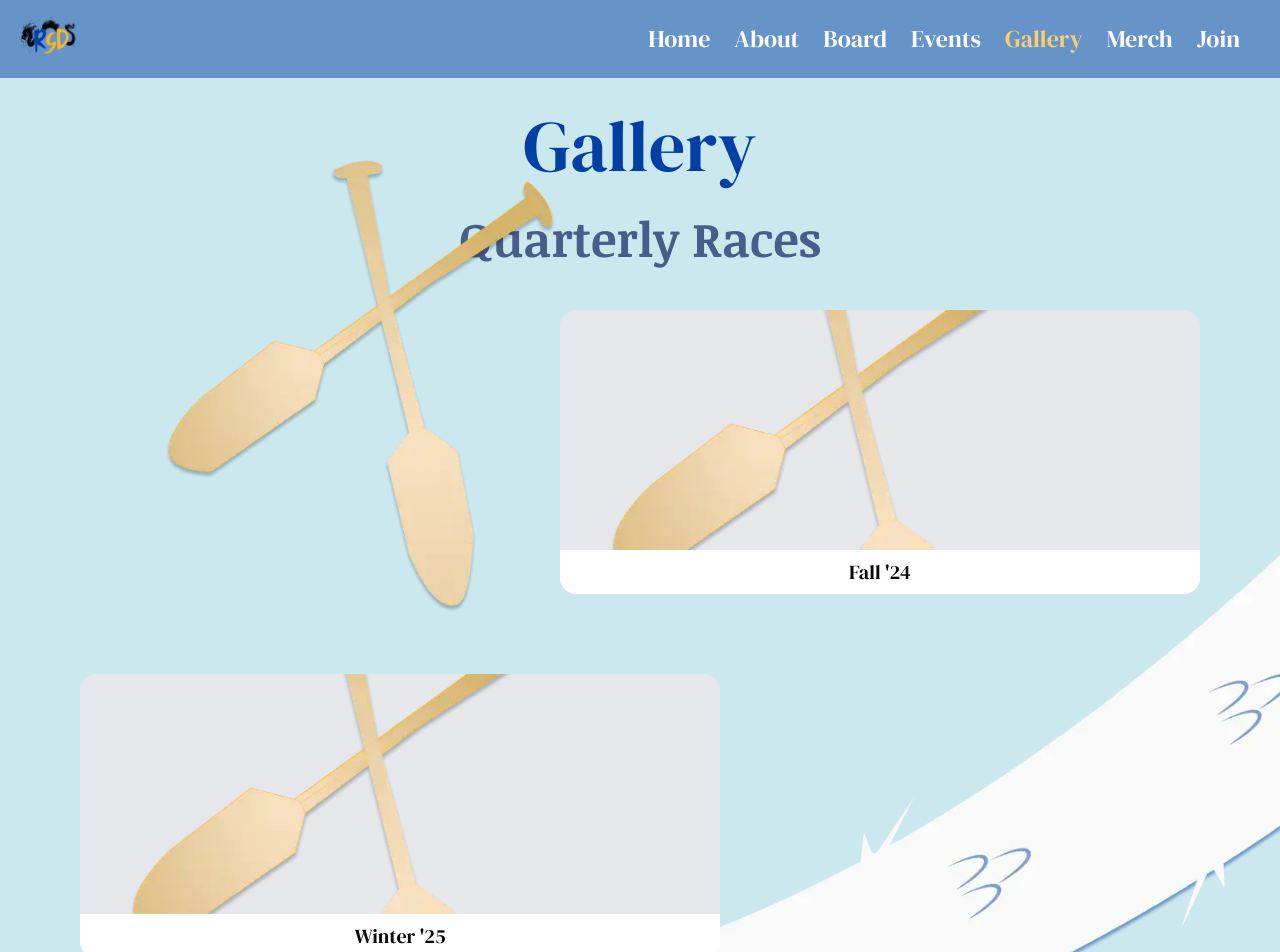
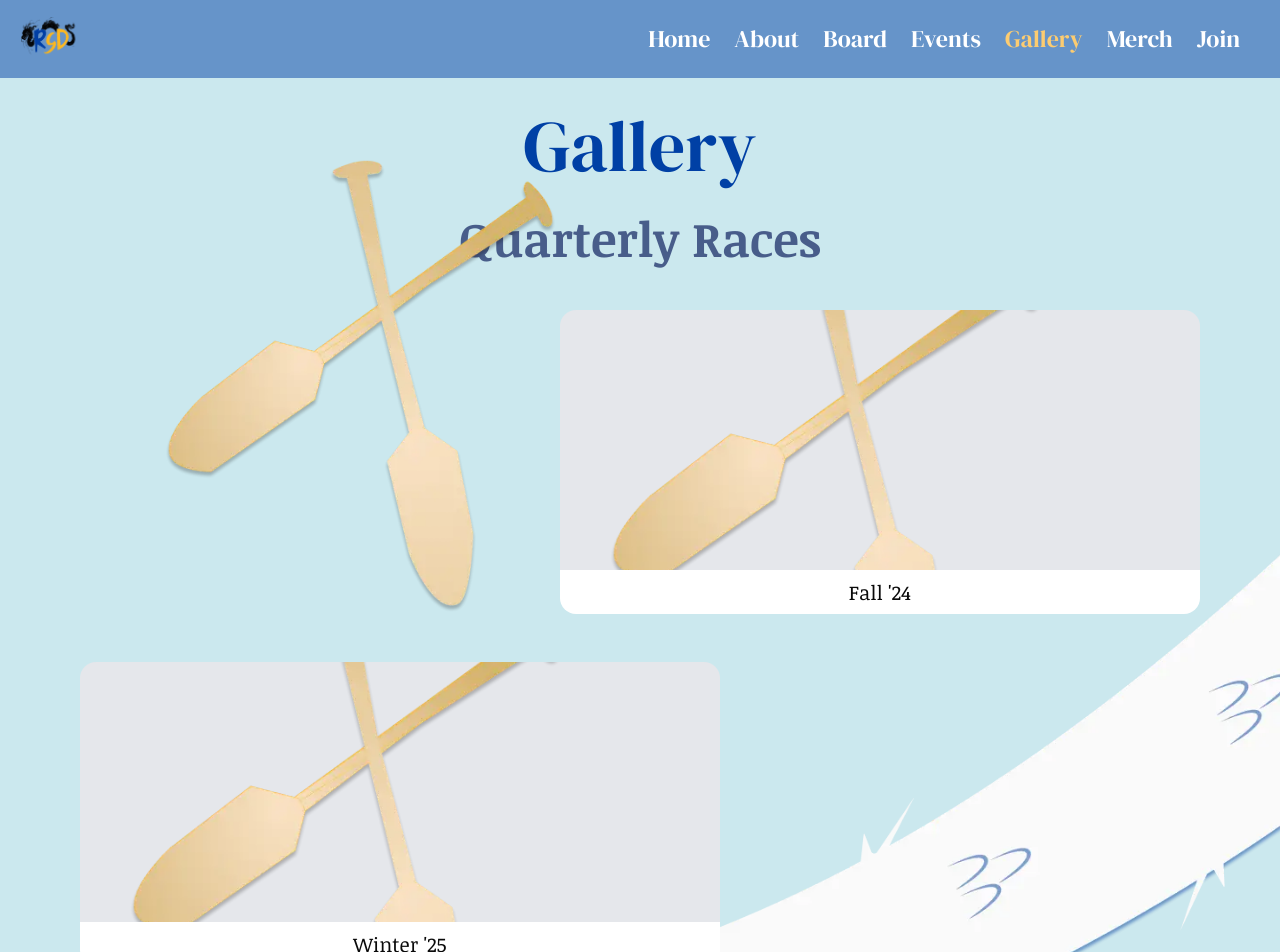
Before and after one commit to acm-ucr/rsd-website, a Next.js app: page /gallery in a window 1280 px wide. Shown: the top 952 px of the page. Built offline with nearby package versions, Linux system fonts and the light colour scheme.

Commit message:
finished the QuarterlyRaces file with a subtitle both images and the gallery cards using absolute positioning

```diff
--- a/src/app/gallery/page.tsx
+++ b/src/app/gallery/page.tsx
@@ -1,10 +1,12 @@
 import QuarterlyRaces from "@/components/gallery/QuarterlyRaces";
+import OtherEvents from "@/components/gallery/OtherEvents";
 import Header from "@/components/Header";
 const Gallery = () => {
   return (
     <div className="flex w-full flex-col items-center justify-center">
-      <Header text="Gallery" />
-      <QuarterlyRaces />
+      <Header text="Gallery"/>
+      <QuarterlyRaces/>
+      <OtherEvents/>
     </div>
   );
 };
--- a/src/components/gallery/GalleryCard.tsx
+++ b/src/components/gallery/GalleryCard.tsx
@@ -10,14 +10,18 @@ interface GalleryInfo {
 
 const GalleryCard = ({ photoName, link, image }: GalleryInfo) => {
   return (
+    <div className="font-rsd-alt w-full items-center">
       <Link href={link} target="_blank">
-      <div className="font-rsd-alt relative h-60 w-full flex-col items-center rounded-t-2xl bg-gray-200">
+        <div className="flex w-full flex-col">
+          <div className="relative h-65 rounded-t-2xl bg-gray-200">
             <Image className="object-cover" src={image} alt="product" fill />
           </div>
           <div className="rounded-b-2xl bg-white p-2 text-center text-xl">
             {photoName}
           </div>
+        </div>
       </Link>
+    </div>
   );
 };
 
--- a/src/components/gallery/QuarterlyRaces.tsx
+++ b/src/components/gallery/QuarterlyRaces.tsx
@@ -27,7 +27,7 @@ const QuarterlyRaces = () => {
       <div className="absolute top-24 right-20 w-1/2">
         <GalleryCard photoName="Fall '24" link="" image={Paddle} />
       </div>
-      <div className="absolute top-115 left-20 w-1/2">
+      <div className="absolute top-112 left-20 w-1/2">
         <GalleryCard photoName="Winter '25" link="" image={Paddle} />
       </div>
       <div className="absolute top-200 right-20 w-1/2">
```
Lines whose indentation alone changed are shown as unchanged.
